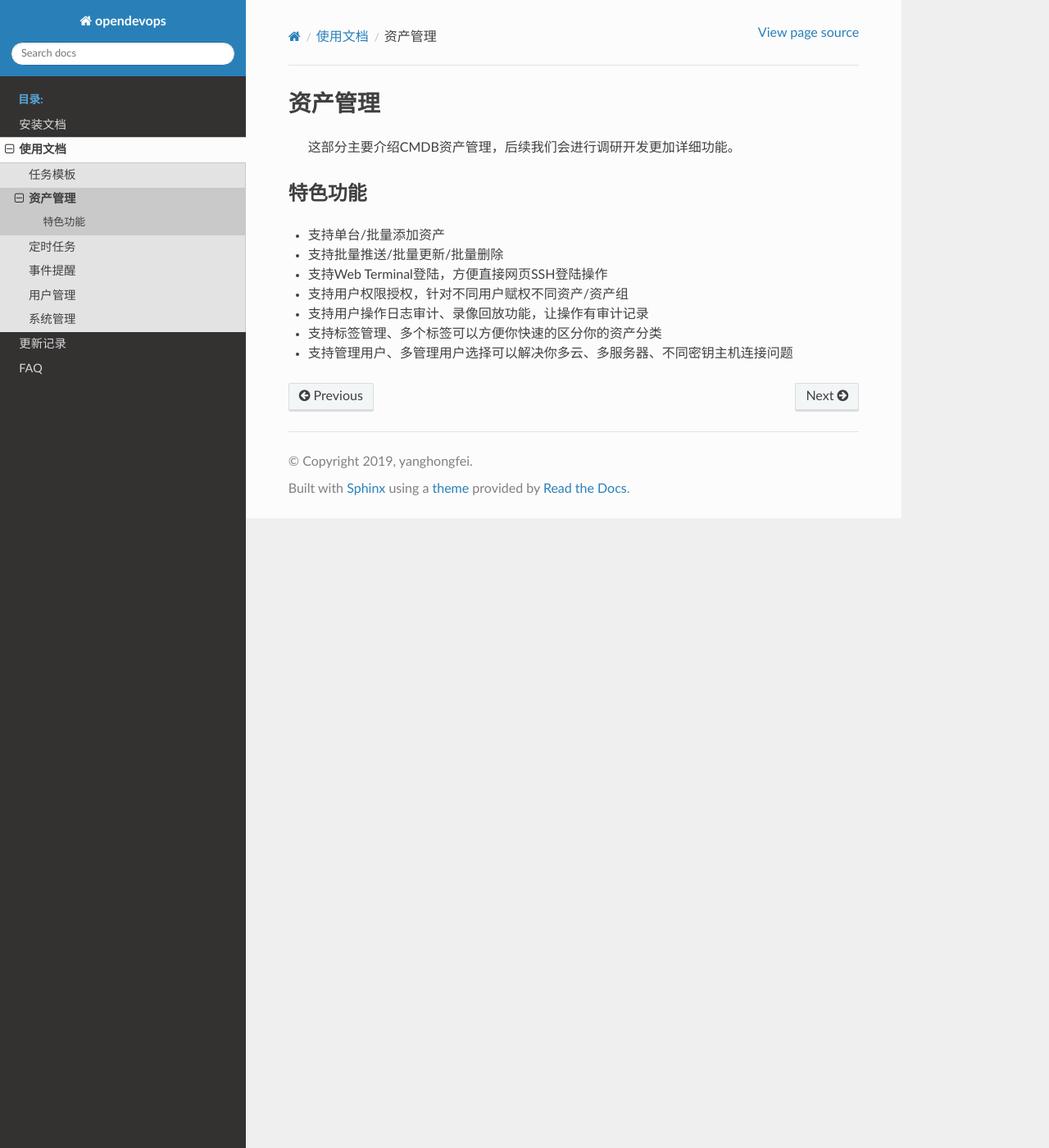
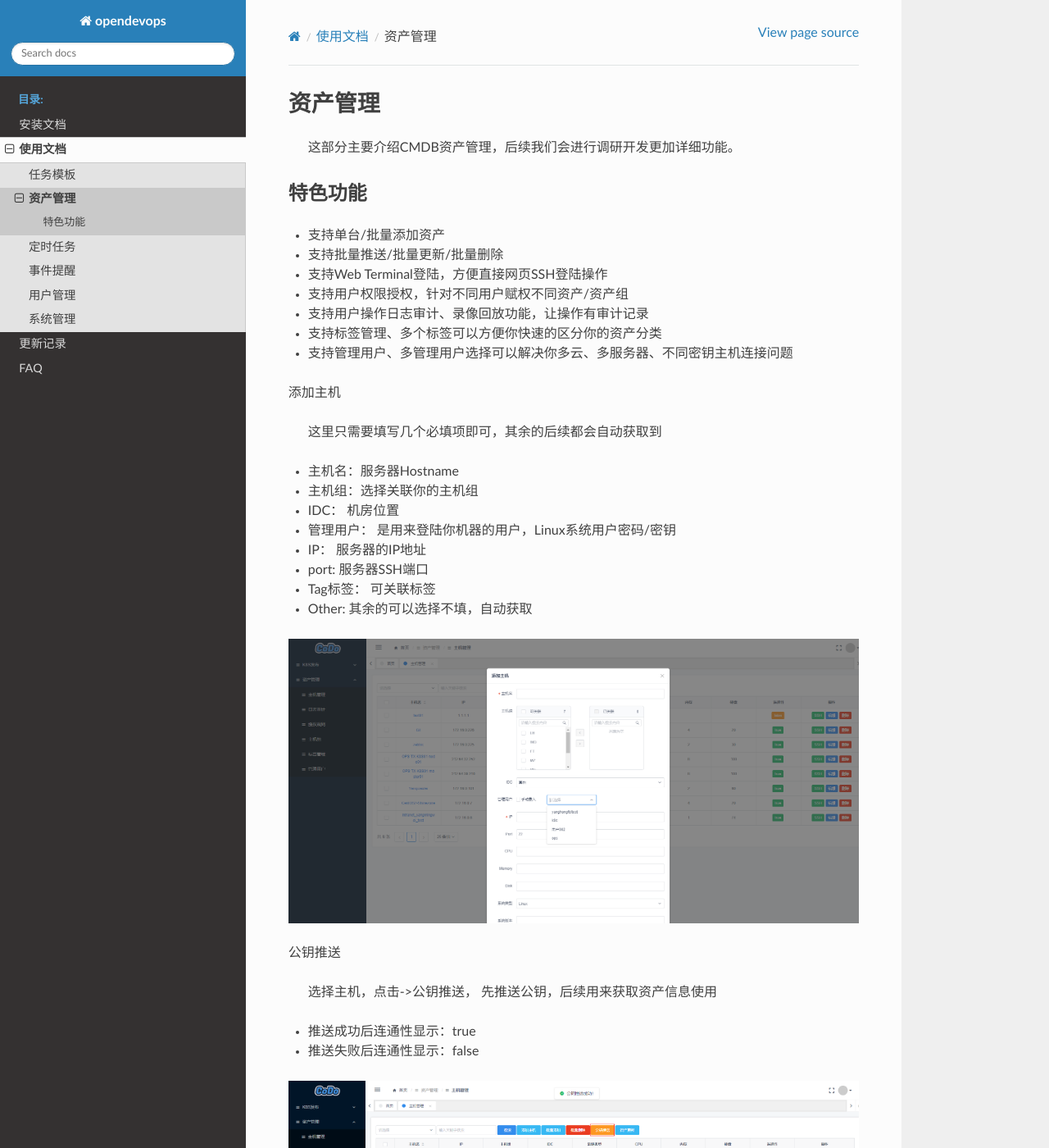
Before and after one commit to opendevops-cn/opendevops, a Sphinx documentation site: the page built from docs/source/cmdb_manager.md, in a window 1280 px wide and 1400 px high. Shown: the whole window at 82% size. Built offline with Sphinx 7.4.7 and the Read the Docs theme 2.0.0, drawn with Linux system fonts in a browser that asks for light colours; pages that are not in the unit, such as notebooks, are missing from menus.

Commit message:
更新CMDB信息

```diff
--- a/docs/source/cmdb_manager.md
+++ b/docs/source/cmdb_manager.md
@@ -12,3 +12,29 @@
 - 支持用户操作日志审计、录像回放功能，让操作有审计记录
 - 支持标签管理、多个标签可以方便你快速的区分你的资产分类
 - 支持管理用户、多管理用户选择可以解决你多云、多服务器、不同密钥主机连接问题
+
+
+添加主机
+
+
+> 这里只需要填写几个必填项即可，其余的后续都会自动获取到
+
+- 主机名：服务器Hostname
+- 主机组：选择关联你的主机组
+- IDC： 机房位置
+- 管理用户： 是用来登陆你机器的用户，Linux系统用户密码/密钥
+- IP： 服务器的IP地址
+- port: 服务器SSH端口
+- Tag标签： 可关联标签
+- Other: 其余的可以选择不填，自动获取
+
+![](./_static/images/cmdb_add_host.png)
+
+公钥推送
+
+> 选择主机，点击->公钥推送， 先推送公钥，后续用来获取资产信息使用
+
+- 推送成功后连通性显示：true
+- 推送失败后连通性显示：false
+
+![](./_static/images/cmdb_add_key.png)
```
